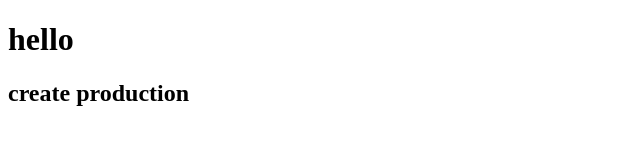
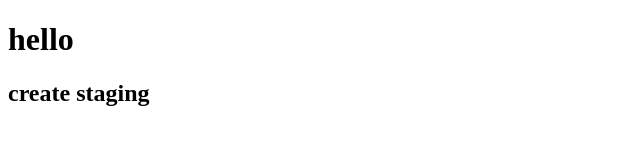
Before and after one commit to isha1320/netlify, a plain HTML site: page index.html in a window 1280 px wide. Shown: the full height of the page, 0-640 px from the left. Drawn offline with Linux system fonts and the light colour scheme.

Commit message:
staging  commit

```diff
--- a/index.html
+++ b/index.html
@@ -7,6 +7,6 @@
 </head>
 <body>
     <h1>hello </h1>
-    <h2>create production</h2>
+    <h2>create staging</h2>
 </body>
 </html>
```
